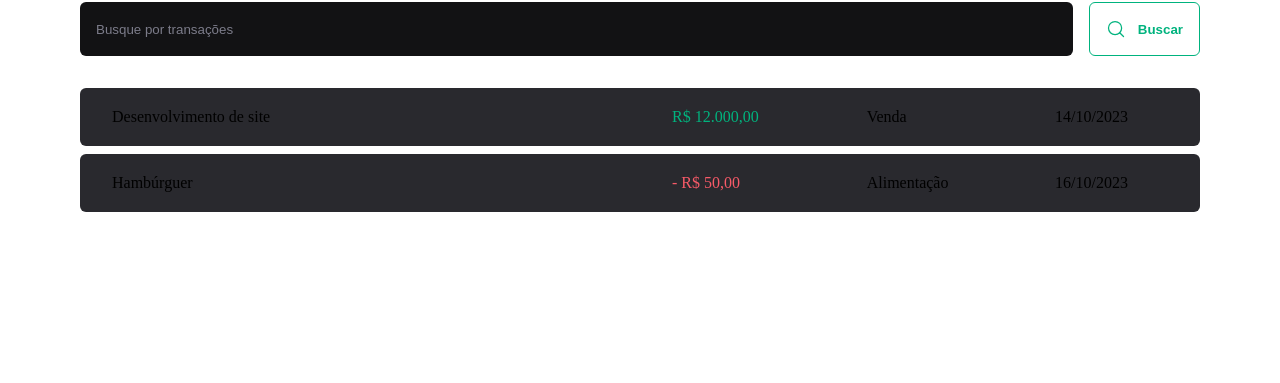
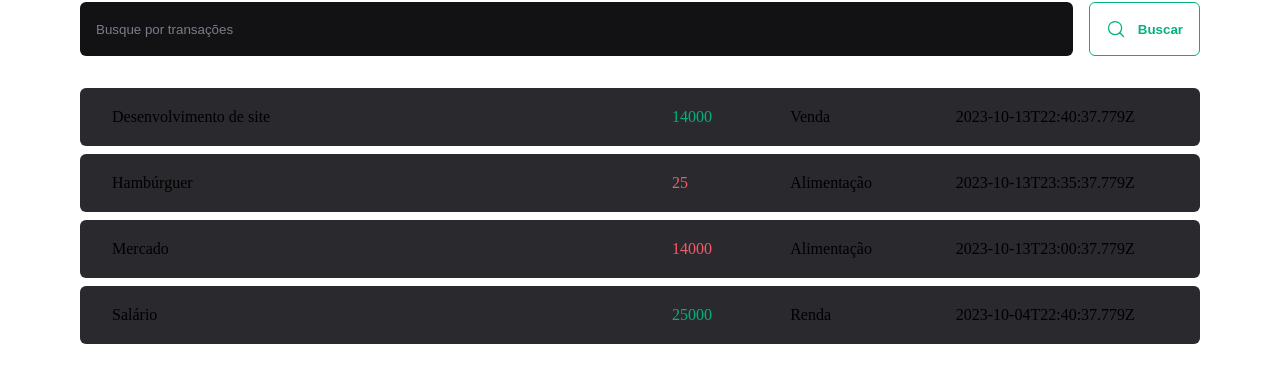
Before and after one commit to Daniel-Guimaraes/GTmoney, a React (Vite) app: page / in a window 1280 px wide. Shown: the part 349-732 px from the top of the page. Built offline with nearby package versions, Linux system fonts and the light colour scheme; data requests are answered from the project's data file.

Commit message:
Realizando um requisição do tipo GET, para listar as transações

```diff
--- a/server.json
+++ b/server.json
@@ -7,6 +7,30 @@
       "category": "Venda",
       "price": 14000,
       "created_at": "2023-10-13T22:40:37.779Z"
+    },
+    {
+      "id": 2,
+      "description": "Hambúrguer",
+      "type": "outcome",
+      "category": "Alimentação",
+      "price": 25,
+      "created_at": "2023-10-13T23:35:37.779Z"
+    },
+    {
+      "id": 3,
+      "description": "Mercado",
+      "type": "outcome",
+      "category": "Alimentação",
+      "price": 14000,
+      "created_at": "2023-10-13T23:00:37.779Z"
+    },
+    {
+      "id": 4,
+      "description": "Salário",
+      "type": "income",
+      "category": "Renda",
+      "price": 25000,
+      "created_at": "2023-10-04T22:40:37.779Z"
     }
   ]
 }
--- a/src/pages/Transactions/index.tsx
+++ b/src/pages/Transactions/index.tsx
@@ -1,3 +1,5 @@
+import { useEffect, useState } from "react";
+
 import { CalendarBlank, TagSimple } from "phosphor-react";
 
 import { SearchForm } from "./Components/SearchForm";
@@ -6,7 +8,30 @@
 
 import * as S from './styles'
 
+export interface Transactions {
+  id: number
+  description: string
+  type: 'income' | 'outcome'
+  price: number
+  category: string
+  created_at: string
+}
+
 export function Transactions() {
+  const [transactions, setTransactions] = useState<Transactions[]>([])
+
+  async function loadTransactions() {
+    const response = await fetch('http://localhost:3000/transactions')
+    const data = await response.json()
+
+    setTransactions(data)
+  }
+
+  useEffect(() => {
+    loadTransactions()
+  }, [])
+
+
   return (
     <div>
       <Header />
@@ -17,47 +42,20 @@
 
         <S.TransactionTable>
           <tbody>
-            <tr>
-              <td width='50%'>Desenvolvimento de site</td>
-              <td>
-                <S.PriceHighlight variant="income">
-                  R$ 12.000,00
-                </S.PriceHighlight>
-              </td>
-              <td>
-                <span>
-                  <TagSimple />
-                  Venda
-                </span>
-              </td>
-              <td>
-                <span>
-                  <CalendarBlank />
-                  14/10/2023
-                </span>
-              </td>
-            </tr>
-
-            <tr>
-              <td width='50%'>Hambúrguer</td>
-              <td>
-                <S.PriceHighlight variant="outcome">
-                  - R$ 50,00
-                </S.PriceHighlight>
-              </td>
-              <td>
-                <span>
-                  <TagSimple />
-                  Alimentação
-                </span>
-              </td>
-              <td>
-                <span>
-                  <CalendarBlank />
-                  16/10/2023
-                </span>
-              </td>
-            </tr>
+            {transactions.map(transaction => {
+              return (
+                <tr key={transaction.id}>
+                  <td width='50%'>{transaction.description}</td>
+                  <td>
+                    <S.PriceHighlight variant={transaction.type}>
+                      {transaction.price}
+                    </S.PriceHighlight>
+                  </td>
+                  <td>{transaction.category}</td>
+                  <td>{transaction.created_at}</td>
+                </tr>
+              )
+             })}
           </tbody>
         </S.TransactionTable>
       </S.TransactionContainer>
```
Also changed, not shown: 1 other file (tests, documents, lock files or other folders).
